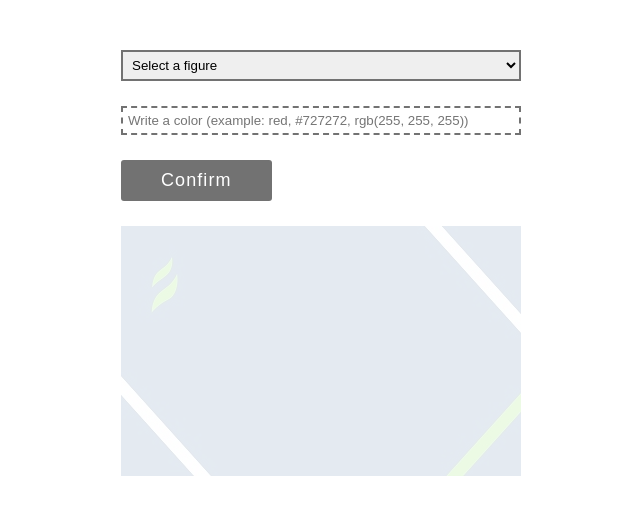
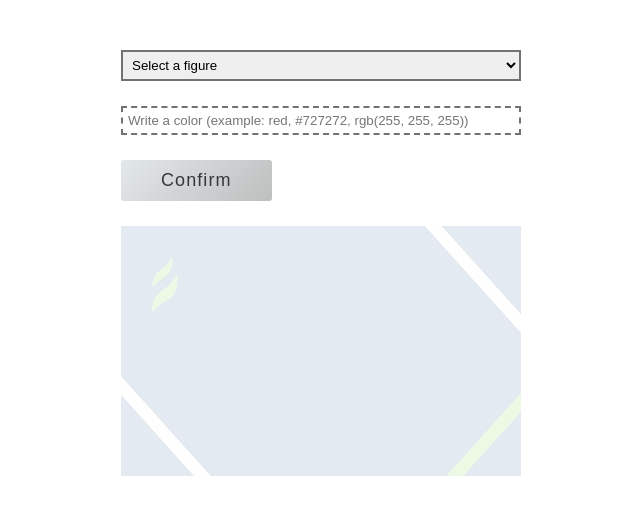
Before and after one commit to aperto-libro/HW6-DOM-part-2, a plain HTML site: page index.html in a window 1280 px wide. In both pictures the pointer is over the button "Confirm". Shown: the whole page, without its empty margins (319-959 px from the left). Drawn offline with Linux system fonts and the light colour scheme.

Commit message:
add button styles

```diff
--- a/css/style.css
+++ b/css/style.css
@@ -46,6 +46,32 @@ body {
   border: none;
   outline: none;
   border-radius: 3px;
+
+  background-image: linear-gradient(
+    45deg,
+    #e3e8eb 0%,
+    #bdbebe 50%,
+    #929394 100%
+  );
+
+  background-position: 100% 0;
+  background-size: 200% 200%;
+  box-shadow: 0 6px 25px 0 rgba(0, 40, 120, 0.35);
+  transition: 0.2s;
+}
+
+.button-confirm:hover {
+  box-shadow: 0 0 0 0 rgba(80, 81, 82, 0);
+  background-position: 0 0;
+
+  background-image: linear-gradient(
+    135deg,
+    #e3e8eb 0%,
+    #bdbebe 50%,
+    #929394 100%
+  );
+
+  color: #373738;
 }
 
 .box {
```
